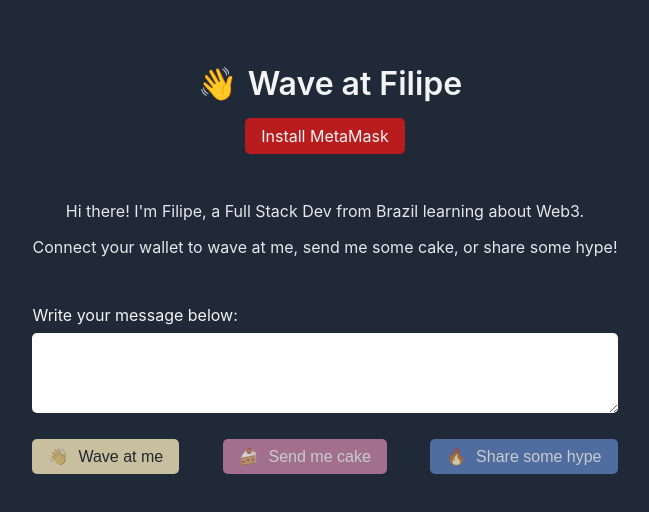
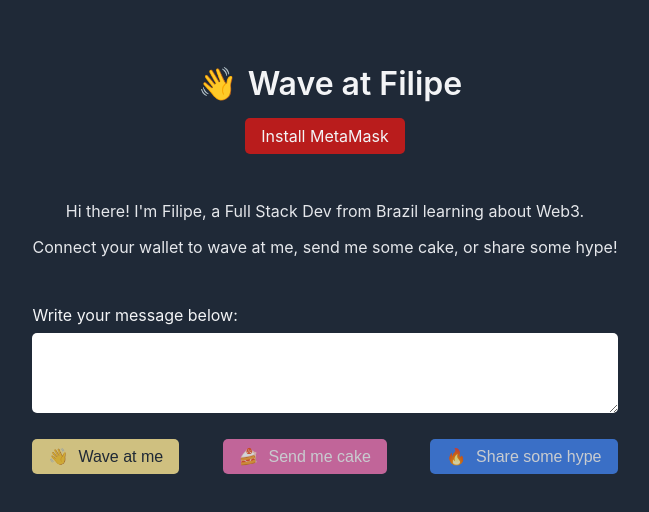
Before and after one commit to fmoliveira/wave-portal-frontend, a React (Create React App) app: page / in a window 1280 px wide. Shown: the top 512 px of the page, without its empty margins (315-964 px from the left). Built offline with nearby package versions, Linux system fonts and the light colour scheme.

Commit message:
Increase contrast for disabled buttons

```diff
--- a/src/App.css
+++ b/src/App.css
@@ -69,7 +69,7 @@
 
 .disabled {
 	opacity: 0.8;
-	filter: grayscale(0.5);
+	filter: grayscale(0.1);
 	cursor: not-allowed;
 }
 
--- a/src/components/Wallet.js
+++ b/src/components/Wallet.js
@@ -37,7 +37,7 @@ export default function Wallet({
 						Wallet Connected
 					</div>
 					<div
-						class={classNames(
+						className={classNames(
 							"network",
 							isRinkeby ? "networkValid" : "networkInvalid",
 						)}
```
